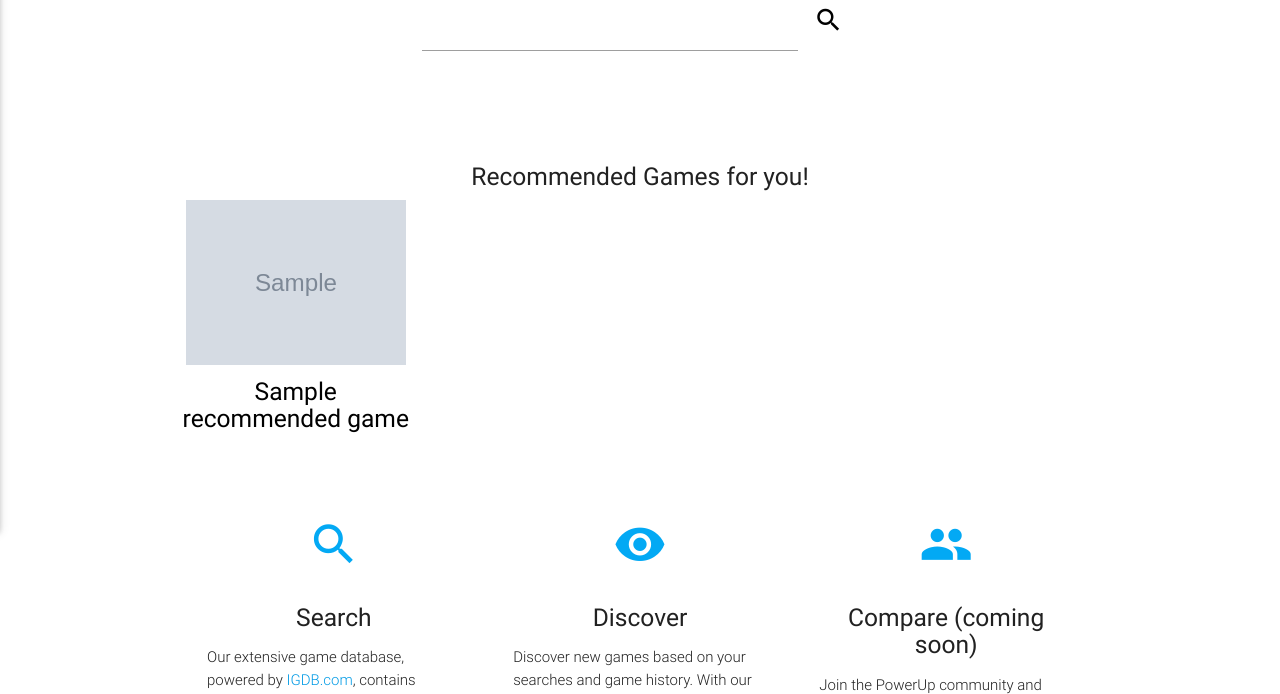
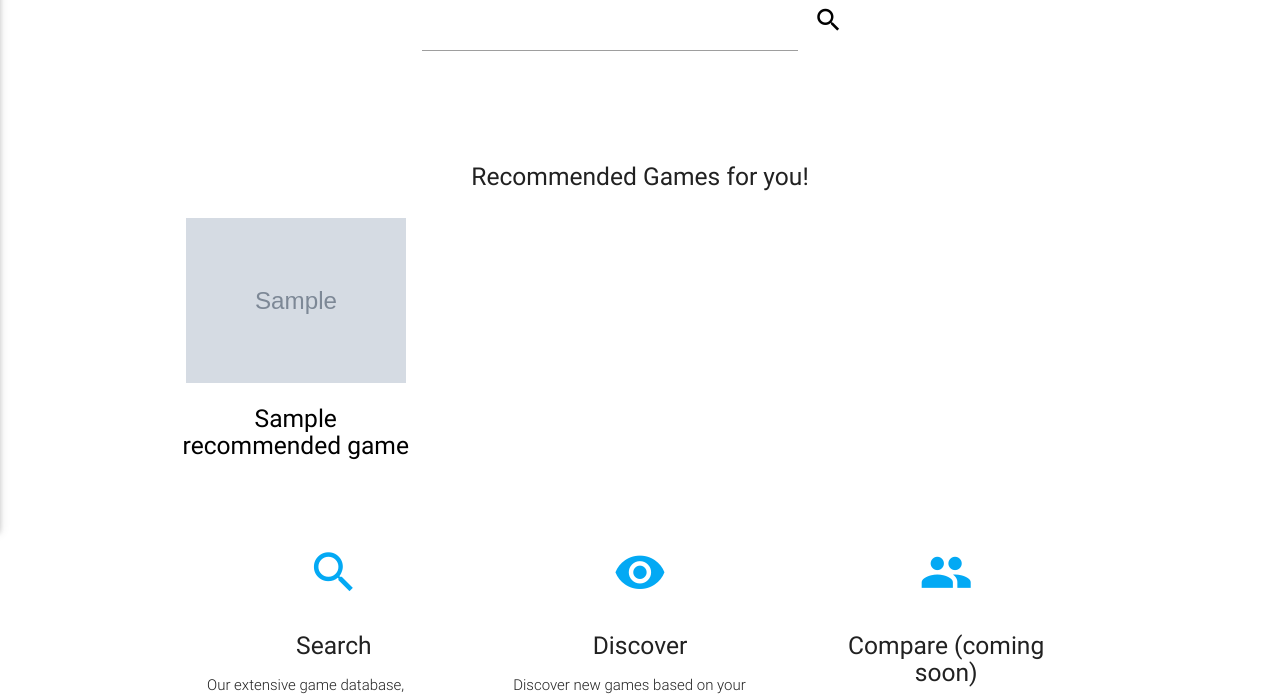
Before and after one commit to juanmbellini/PowerUp, a Java web app: template paw-webapp/webapp/src/main/webapp/WEB-INF/jsp/index.jsp in a window 1280 px wide. Shown: the part 329-1023 px from the top of the page. Run offline with Tomcat 11, a stand-in JSP engine, Linux system fonts and the light colour scheme; the template is opened without the code that fills it: most values are stand-ins (such as "Sample title", 1, 10 or a date in 2020); grey boxes marked "Sample" are stand-in pictures; some libraries are stand-ins or nearby versions.

Commit message:
Center images in various collections
- Related games section of Game page
- Recommended games section of Home page
- List page

```diff
--- a/paw-webapp/webapp/src/main/webapp/WEB-INF/jsp/index.jsp
+++ b/paw-webapp/webapp/src/main/webapp/WEB-INF/jsp/index.jsp
@@ -45,12 +45,14 @@
                     <h5 class="center">Recommended Games for you!</h5>
                     <div class="slick-carousel">
                         <c:forEach var="game" items="${recommendedGames}">
-                            <div>
-                                <a href="<c:url value="/game?id=${game.id}"/>">
-                                    <img data-lazy="${game.coverPictureUrl}" />
-                                </a>
-                                <h5 class="center" style="overflow-wrap: break-word;">
-                                    <a style="color:black;" href="<c:url value="/game?id=${game.id}"/>">${game.name}</a>
+                            <div class="slide-container">
+                                <div class="valign-wrapper slide-image">
+                                    <a href="<c:url value="/game?id=${game.id}"/>">
+                                        <img data-lazy="${game.coverPictureUrl}" class="valign"/>
+                                    </a>
+                                </div>
+                                <h5 class="center slide-text">
+                                    <a href="<c:url value="/game?id=${game.id}"/>">${game.name}</a>
                                 </h5>
                             </div>
                         </c:forEach>
--- a/paw-webapp/webapp/src/main/webapp/WEB-INF/jsp/list.jsp
+++ b/paw-webapp/webapp/src/main/webapp/WEB-INF/jsp/list.jsp
@@ -30,8 +30,8 @@
                                 <c:set value="${gameScorePair.key}" var="game" />
                                 <c:set value="${gameScorePair.value}" var="score" />
                                 <li class="collection-item avatar col s12">
-                                    <div class="col s2 cover-pic-container">
-                                        <img class="cover-picture"
+                                    <div class="col s2 cover-pic-container valign-wrapper">
+                                        <img class="cover-picture valign"
                                              src="${game.coverPictureUrl}" alt="${game.name}">
                                     </div>
                                     <div class="col primary-content s7">
--- a/paw-webapp/webapp/src/main/webapp/css/style.css
+++ b/paw-webapp/webapp/src/main/webapp/css/style.css
@@ -71,9 +71,26 @@
 }
 
 .slick-carousel img {
-    max-height: 400px;
+    max-height: 200px;
     width: 100%;
     padding: 0 5px;
+}
+
+.slick-carousel .slide-container .slide-image {
+    height:200px;
+}
+
+.slick-carousel .slide-container .slide-image > a {
+    width: 100%;
+}
+
+.slick-carousel .slide-container .slide-text {
+    overflow-wrap: break-word;
+    margin-top: 5px;
+}
+
+.slick-carousel .slide-container .slide-text > a {
+    color: black;
 }
 
 .slick-prev:before, .slick-next:before {
```
Also changed, not shown: paw-webapp/webapp/src/main/webapp/WEB-INF/jsp/game.jsp (+8 -6 lines).
